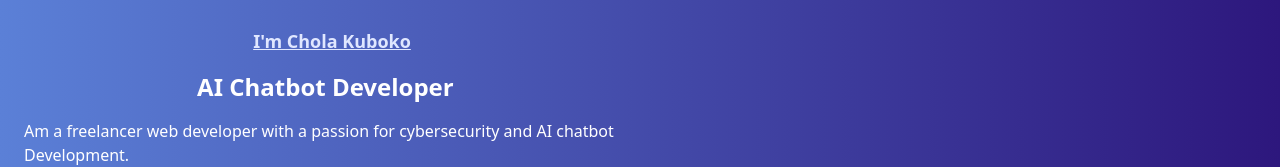
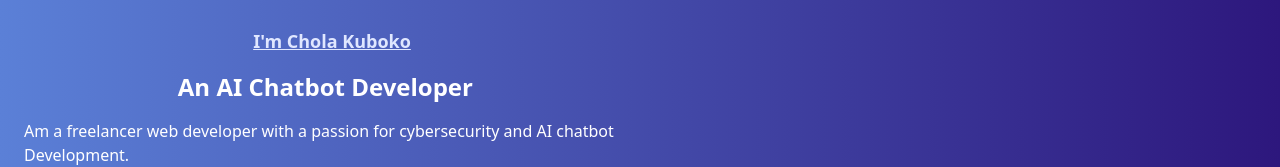
Before and after one commit to DC-21/port, a React (Vite) app: page / in a window 1280 px wide. Shown: the part 253-420 px from the top of the page. Built offline with nearby package versions, Linux system fonts and the light colour scheme; no server answers.

Commit message:
first commit

```diff
--- a/src/components/Hero.jsx
+++ b/src/components/Hero.jsx
@@ -14,9 +14,9 @@ const Hero = () => {
             <div className="text-center md:pt-4 pt-2">
              <TypeAnimation
                sequence={[
-                'Web Developer', 2000,
-                'AI Chatbot Developer', 2000,
-                'Web Penetration Tester', 2000
+                'A Junior Web Developer', 2000,
+                'An AI Chatbot Developer', 2000,
+                'A Web Penetration Tester', 2000
                    ]}
                 className="text-white text-2xl font-bold"
                 repeat={Infinity}
--- a/src/components/Services.jsx
+++ b/src/components/Services.jsx
@@ -17,7 +17,7 @@ const Services = () => {
             loop
             src="https://assets1.lottiefiles.com/packages/lf20_w51pcehl.json"
             style={{ maxWidth: '600px', width: '50%', height: '50%' }}
-            className="z-10 hover:-translate-y-4 transition-all ease-in-out duration-300 cursor-pointer text-center"
+            className="z-10 hover:-translate-y-4 transition-all object-center ease-in-out duration-300 cursor-pointer text-center"
           />
          </div>
           </div>
```
